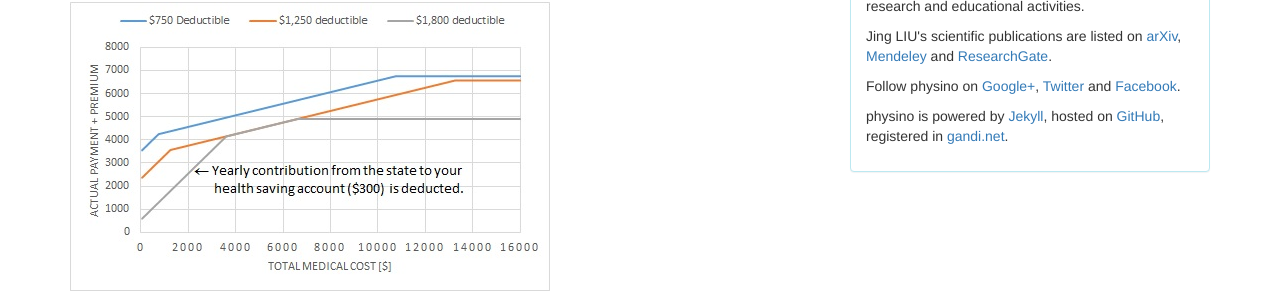
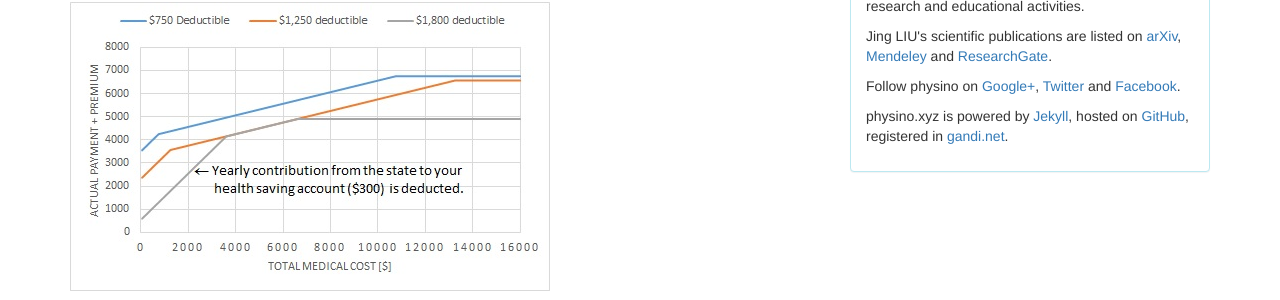
Before and after one commit to jintonic/jintonic.github.io, a Jekyll site: the page built from index.html, in a window 1280 px wide and 900 px high. Shown: the part 161-461 px from the top of the window. Built offline with Jekyll 4.4.1, drawn with Linux system fonts in a browser that asks for light colours; nearby versions of some CDN libraries; Markdown is read by kramdown in place of the engine named in the settings; the list of posts is cut into pages by our own code.

Commit message:
updated gandi link

```diff
--- a/_includes/foot.html
+++ b/_includes/foot.html
@@ -20,9 +20,10 @@
 	href="https://twitter.com/physino_xyz">Twitter</a> and <a
 	href="https://www.facebook.com/physino">Facebook</a>.</p>
 
-      <p>physino is powered by <a href="jekyllrb.com">Jekyll</a>, hosted on <a
-	href="https://github.com/jintonic/jintonic.github.io">GitHub</a>,
-      registered in <a href="https://www.gandi.net/">gandi.net</a>.</p>
+      <p>physino.xyz is powered by <a href="jekyllrb.com">Jekyll</a>, hosted on
+      <a href="https://github.com/jintonic/jintonic.github.io">GitHub</a>,
+      registered in <a
+      href="https://www.gandi.net/whois/details?search=physino.xyz">gandi.net</a>.</p>
 
     </div>
   </div>
```
